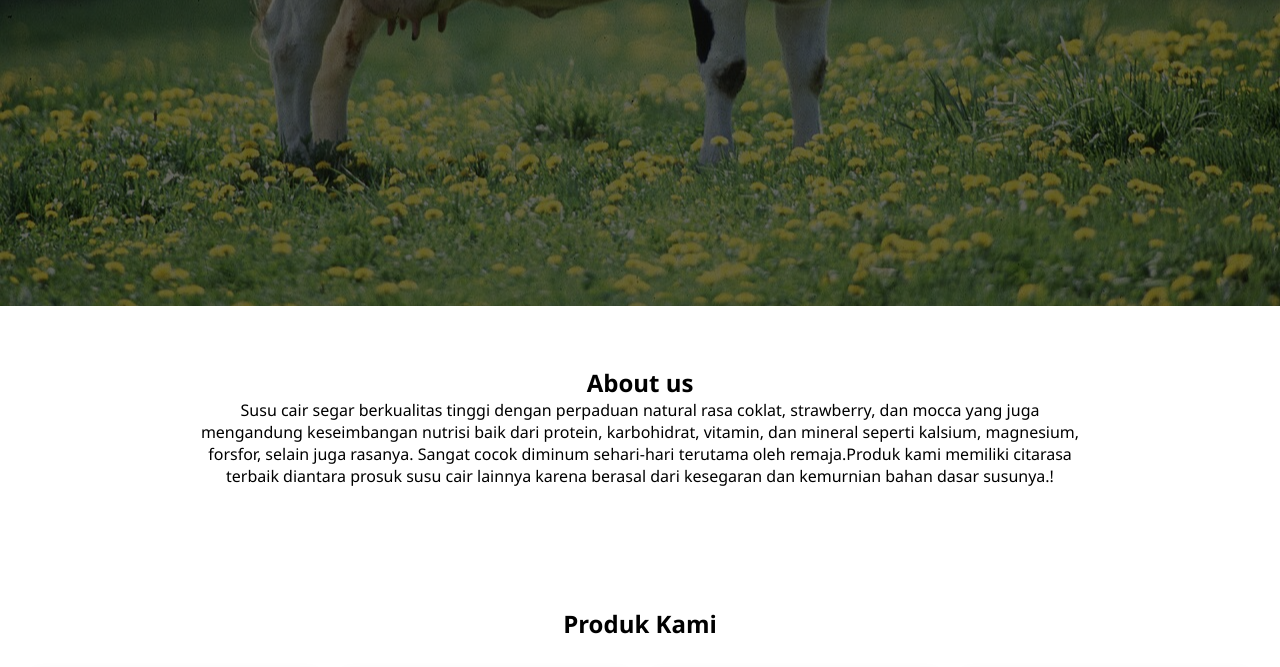
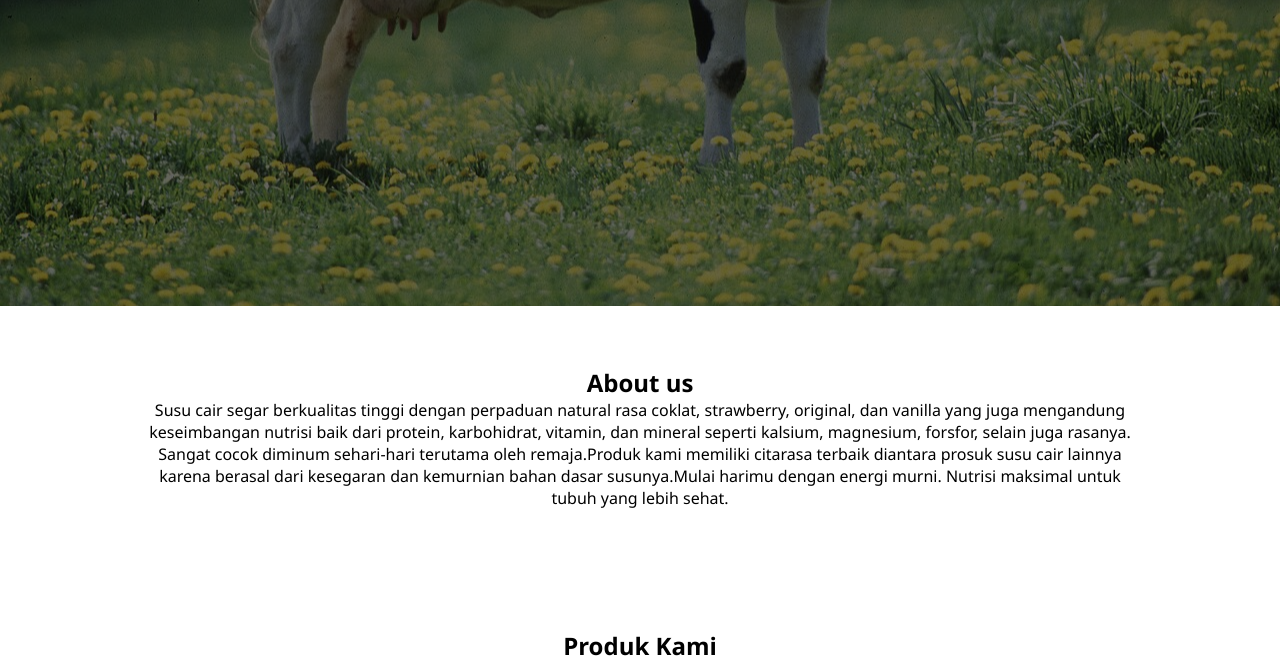
Before and after one commit to richelleolivia71-pixel/Susu-segar, a plain HTML site: page index.html in a window 1280 px wide. Shown: the part 477-1144 px from the top of the page. Drawn offline with Linux system fonts and the light colour scheme.

Commit message:
Update index.html
SEDAP

```diff
--- a/index.html
+++ b/index.html
@@ -83,7 +83,7 @@ section {
 /* ABOUT */
 .about {
   text-align: center;
-  max-width: 900px;
+  max-width: 1000px;
   margin: auto;
 }
 
@@ -186,8 +186,8 @@ button:hover {
   <div class="about">
     <h2>About us</h2>
     <p>
-      Susu cair segar berkualitas tinggi dengan perpaduan natural rasa coklat, strawberry, dan mocca yang juga mengandung keseimbangan nutrisi baik dari protein, karbohidrat, vitamin, dan mineral seperti kalsium, magnesium, forsfor, selain juga rasanya.
-      Sangat cocok diminum sehari-hari terutama oleh remaja.Produk kami memiliki citarasa terbaik diantara prosuk susu cair lainnya karena berasal dari kesegaran dan kemurnian bahan dasar susunya.!
+      Susu cair segar berkualitas tinggi dengan perpaduan natural rasa coklat, strawberry, original, dan vanilla yang juga mengandung keseimbangan nutrisi baik dari protein, karbohidrat, vitamin, dan mineral seperti kalsium, magnesium, forsfor, selain juga rasanya.
+      Sangat cocok diminum sehari-hari terutama oleh remaja.Produk kami memiliki citarasa terbaik diantara prosuk susu cair lainnya karena berasal dari kesegaran dan kemurnian bahan dasar susunya.Mulai harimu dengan energi murni. Nutrisi maksimal untuk tubuh yang lebih sehat.
     </p>
   </div>
 </section>
```
